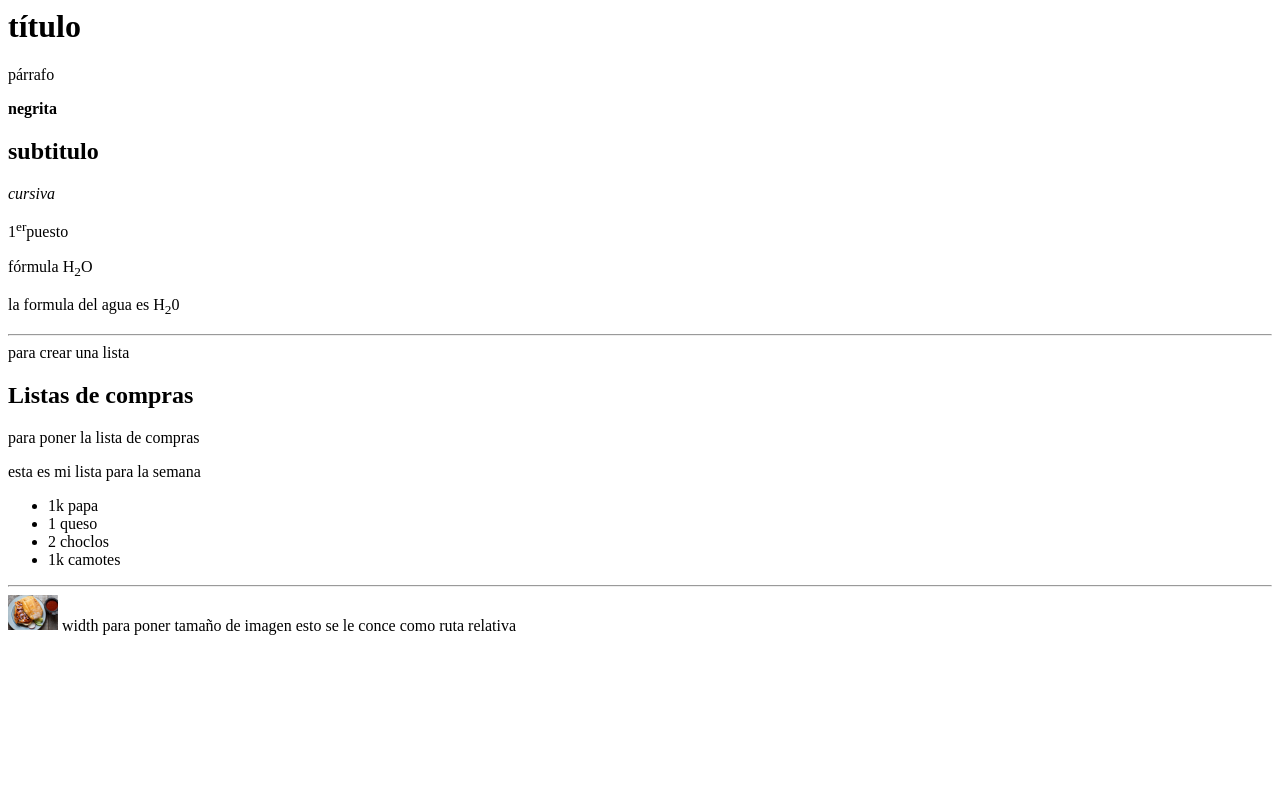
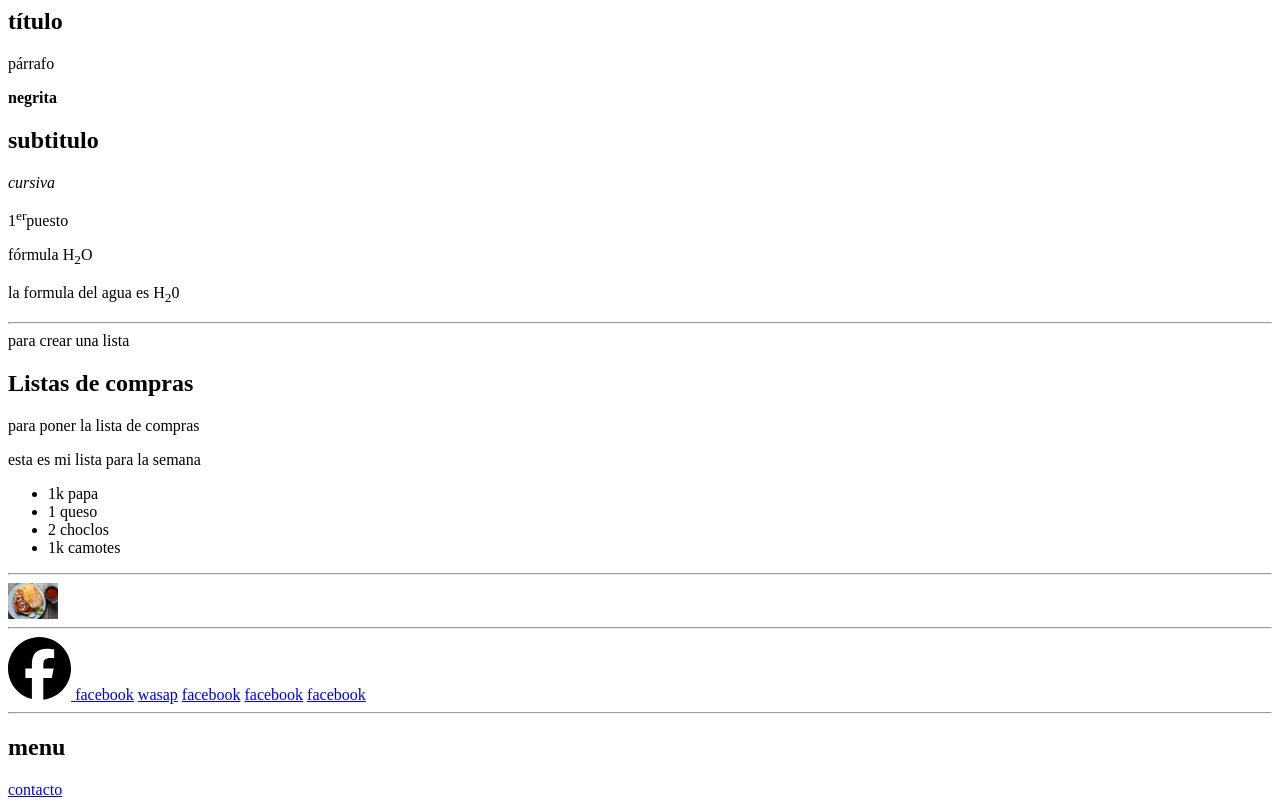
Before and after one commit to RocioLobo/CLASE_DAW, a plain HTML site: page index.html in a window 1280 px wide. Drawn offline with Linux system fonts and the light colour scheme.

Commit message:
tarea del dia miercoles

```diff
--- a/index.html
+++ b/index.html
@@ -1,4 +1,5 @@
-<h1>título</h1>
+<section>
+    <h1>título</h1>
 <p>párrafo</p> <strong>negrita</strong>
 <h2>subtitulo</h2>
 <i>cursiva</i>
@@ -6,7 +7,11 @@
 <p>fórmula H<sub>2</sub>O</p>
 <p>la formula del agua es H<sub>2</sub>0</p>
 <hr> para crear una lista
-<h2>Listas de compras</h2> para poner la lista de compras
+</section>
+
+
+<section>
+    <h2>Listas de compras</h2> para poner la lista de compras
 <p>esta es mi lista para la semana</p>
 <ul>
     <li>1k papa</li>
@@ -15,5 +20,23 @@
     <li>1k camotes</li>
 </ul>
 <hr>
+
 <img src="./assets/Torta-comida-mexicana-1200x853.jpg" alt="aqui se encuentra la imagen de torta"
-width="50px"> width para poner tamaño de imagen esto se le conce como ruta relativa
+width="50px">
+
+<hr>
+</section>
+
+<section>
+    <a href="https://facebook.com" target="_blank"><img src="./assets/facebook-brands.svg" alt="logo facebokk" width="5%"</a>
+<a href="https://twiter.com">facebook</a>
+<a href="https://wa.me /+ 51917452076">wasap</a>
+<a href="https://facebook.com">facebook</a>
+<a href="https://facebook.com">facebook</a>
+<a href="https://facebook.com">facebook</a>
+<hr>
+<h2>menu</h2>
+<a href="./pages/contacto.html">contacto</a>
+
+
+</section>
```
Also changed, not shown: pages/contacto.html (added, +4 -0 lines), practica uno/index.html (added, +11 -0 lines), assets/facebook-brands.svg (added), pages/ayuda.html (added), pages/categorias.html (added), pages/registro.html (added), practica uno/script.js (added), practica uno/style.css (added), 2 other files.
